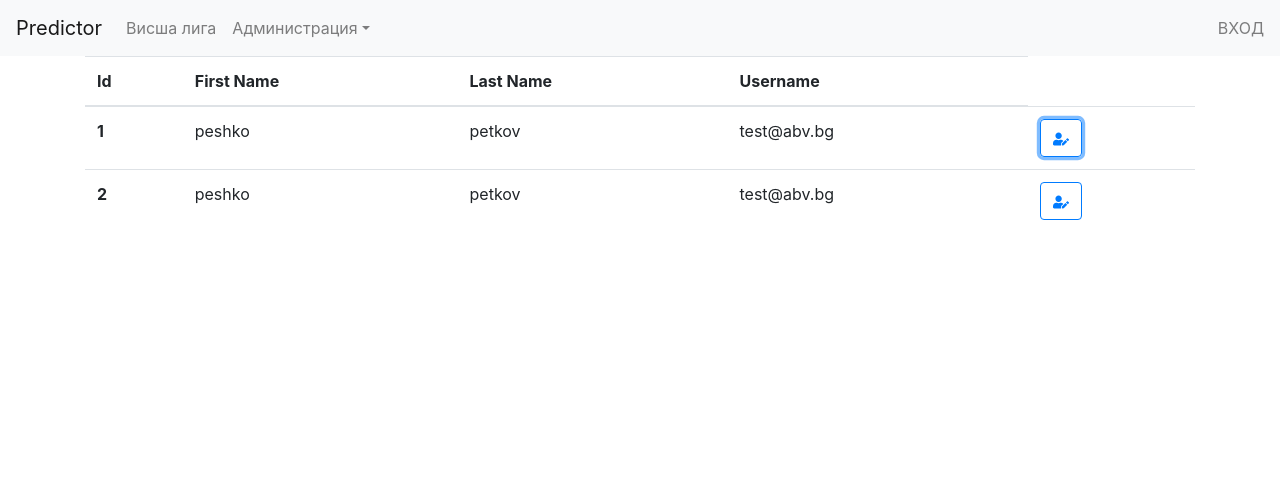
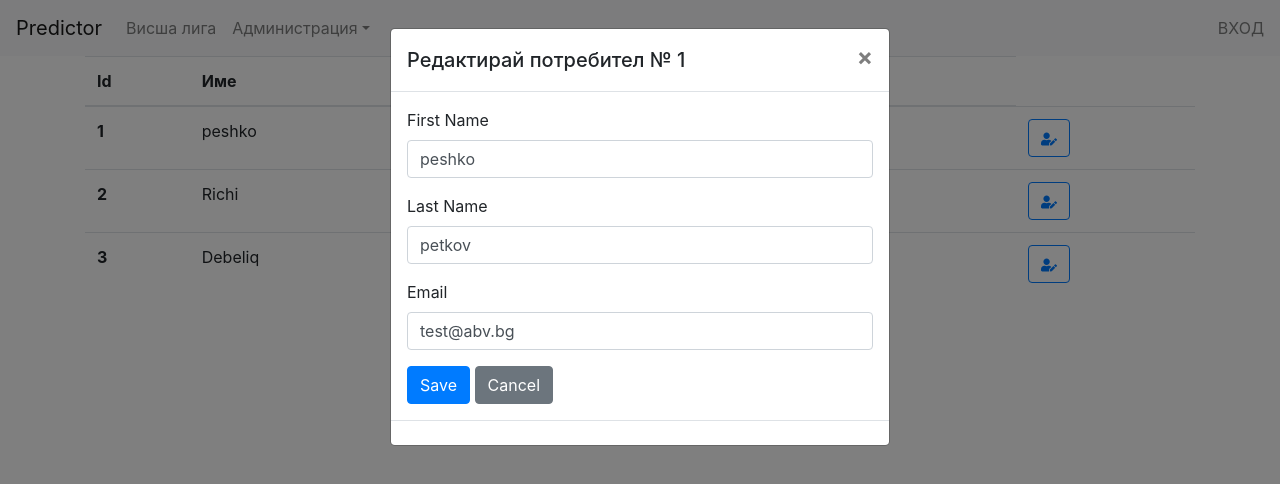
Before and after one commit to AleksandarSt/PredictorApp, a React (Create React App) app in the folder predictor-app/: page /users in a window 1280 px wide. Both pictures are taken after a click on the button 1060 px from the left and 137 px from the top of the page. Shown: the top 484 px of the page. Built offline with nearby package versions, Linux system fonts and the light colour scheme.

Commit message:
added edit modal for users

```diff
--- a/predictor-app/src/components/Users/Users.js
+++ b/predictor-app/src/components/Users/Users.js
@@ -7,14 +7,18 @@ import {
   ModalHeader,
   ModalBody,
   Form,
-  ModalFooter
+  ModalFooter,
+  Col,
+  FormGroup,
+  Label,
+  Input
 } from "reactstrap";
 import { FaUserEdit } from "react-icons/fa";
 
 const Users = props => {
-  const [hasError, setErrors] = useState(false);
-
   const [modal, setModal] = useState(false);
+  const [selectedUser, setSelectedUser] = useState({});
+  const [user, saveUser] = useState({});
 
   const toggle = () => setModal(!modal);
   //const [users, setUsers] = useState([]);
@@ -40,8 +44,14 @@ const Users = props => {
     },
     {
       id: 2,
-      firstName: "peshko",
+      firstName: "Richi",
       lastName: "petkov",
+      email: "test@abv.bg"
+    },
+    {
+      id: 3,
+      firstName: "Debeliq",
+      lastName: "Prestypnik",
       email: "test@abv.bg"
     }
   ];
@@ -72,6 +82,71 @@ const Users = props => {
     </Modal>
   ); */
 
+  const editUser = user => {
+    setSelectedUser(user);
+    //setOpenEditModal(true);
+    setModal(true);
+  };
+
+  const saveEditedUser = event => {
+    event.preventDefault();
+    //saveUser(editedUser); todo
+    setModal(false);
+  };
+
+  let testmodal = (
+    <Modal isOpen={modal} toggle={toggle}>
+      <ModalHeader toggle={toggle}>
+        Редактирай потребител № {selectedUser.id}
+      </ModalHeader>
+      <ModalBody>
+        <Form onSubmit={saveEditedUser}>
+          <FormGroup>
+            <Label for="firstName">First Name</Label>
+            <Input
+              type="text"
+              name="firstName"
+              id="firstName"
+              placeholder="First Name"
+              defaultValue={selectedUser.firstName}
+            />
+          </FormGroup>
+          <FormGroup>
+            <Label for="firstName">Last Name</Label>
+            <Input
+              type="text"
+              name="lastName"
+              id="lastName"
+              placeholder="Last Name"
+              defaultValue={selectedUser.lastName}
+            />
+          </FormGroup>
+          <FormGroup>
+            <Label for="email">Email</Label>
+            <Input
+              type="email"
+              name="Email"
+              id="email"
+              placeholder="Email"
+              defaultValue={selectedUser.email}
+            />
+          </FormGroup>
+          <Button
+            type="submit"
+            color="primary"
+            //onClick={}
+          >
+            Save
+          </Button>{" "}
+          <Button color="secondary" onClick={toggle}>
+            Cancel
+          </Button>
+        </Form>
+      </ModalBody>
+      <ModalFooter></ModalFooter>
+    </Modal>
+  );
+
   let tableRows = users.map(user => {
     return (
       <tr key={user.id}>
@@ -84,7 +159,8 @@ const Users = props => {
             id={"edit_" + user.id}
             outline
             color="primary"
-            onClick={toggle} //.bind(this, user)}
+            //onClick={toggle} //.bind(this, user)}
+            onClick={editUser.bind(this, user)}
           >
             <FaUserEdit />
           </Button>
@@ -105,13 +181,14 @@ const Users = props => {
     <>
       {/* {addModal} */}
       {/* editModal */}
+      {testmodal}
       <Table>
         <thead>
           <tr>
             <th>Id</th>
-            <th>First Name</th>
-            <th>Last Name</th>
-            <th>Username</th>
+            <th>Име</th>
+            <th>Фамилия</th>
+            <th>Email</th>
           </tr>
         </thead>
         <tbody>{tableRows}</tbody>
```
